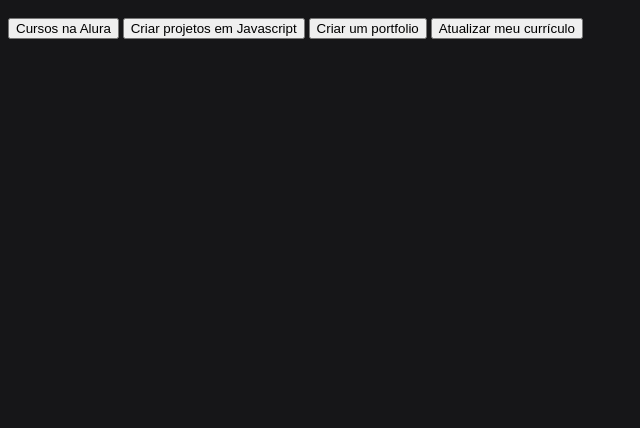
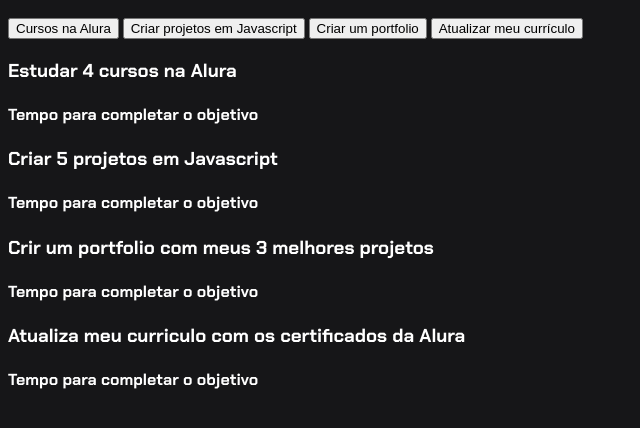
Before and after one commit to KARENSILVEIRA11/karen3anoF, a plain HTML site: page index.html in a window 1280 px wide. Shown: the part 54-482 px from the top of the page, without its empty margins (0-640 px from the left). Drawn offline with Linux system fonts and the light colour scheme.

Commit message:
Update index.html
kurueeutu

```diff
--- a/index.html
+++ b/index.html
@@ -8,13 +8,34 @@
 </head>
 <body>
     <section class="conteudo-principal">
-        <h2 class="titulo-principal">Meus Objetivos do ano_</h2>
+        <h2 class="titulo-principal">Meus Objetivos do ano<span>_</span></h2>
+        <div class="conteudo">
         <div class="botoes">
-            <button class="botao">Cursos na Alura</button>
+            <button class="botao ativo">Cursos na Alura</button>
             <button class="botao">Criar projetos em Javascript</button>
             <button class="botao">Criar um portfolio</button>
             <button class="botao">Atualizar meu currículo</button>
     </div>
+    <div class="abas-texto">
+        <div class="aba-conteudo ativo">
+            <h3 class="aba-conteudo-titulo-principal">Estudar 4 cursos na Alura</h3>
+            <h4 class="aba-conteudo-titulo-secundario">Tempo para completar o objetivo</h4>
+        </div>
+        <div class="aba-conteudo">
+            <h3 class="aba-conteudo-titulo-principal">Criar 5 projetos em Javascript</h3>
+            <h4 class="aba-conteudo-titulo-secundario">Tempo para completar o objetivo</h4>
+        </div>
+        <div class="aba-conteudo">
+            <h3 class="aba-conteudo-titulo-principal">Crir um portfolio com meus 3 melhores projetos</h3>
+            <h4 class="aba-conteudo-titulo-secundario">Tempo para completar o objetivo</h4>
+        </div>
+        <div class="aba-conteudo">
+            <h3 class="aba-conteudo-titulo-principal">Atualiza meu curriculo com os certificados da Alura</h3>
+            <h4 class="aba-conteudo-titulo-secundario">Tempo para completar o objetivo</h4>
+        </div>
+    </div>
+</div>
     </section>
+    <script src="main.js"></script>
 </body>
 </html>
```
